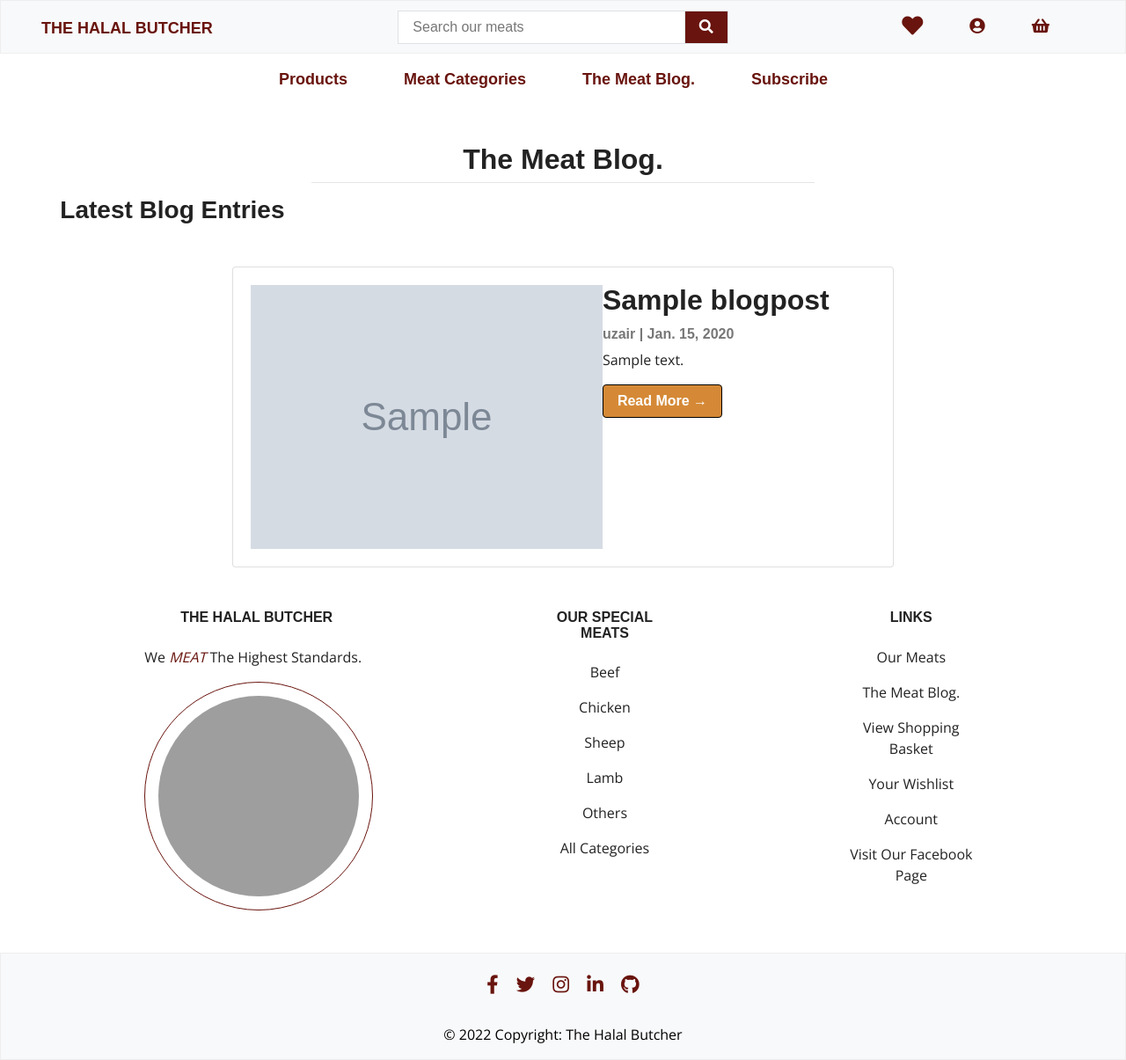
After one commit to legenduzair/the-halal-butcher, a Django app: page /blog/ in a window 1280 px wide. The commit adds this page. Shown: the whole page at 88% size. Run offline with Django 3.2, Linux system fonts and the light colour scheme; data comes from the database, SQL or seed files in the repository; tables that the repository leaves empty hold one stand-in row (values such as "Sample post"); grey boxes marked "Sample" are stand-in pictures; some libraries are stand-ins or nearby versions; some web fonts are replaced; grey boxes are pictures that could not be loaded.

Commit message:
Add template for blog list

```diff
--- /dev/null
+++ b/blog/templates/blog_detail.html
@@ -0,0 +1,2 @@
+{% extends 'base.html' %}
+{% load static %}
--- /dev/null
+++ b/blog/templates/blog_list.html
@@ -0,0 +1,49 @@
+{% extends 'base.html' %}
+{% load static %}
+
+{% block page_header %}
+    <div class="container header-container">
+        <div class="row">
+            <div class="col"></div>
+        </div>
+    </div>
+{% endblock %}
+
+{% block content %}
+<section>
+    <div class="container col-11">
+        <div class="row">
+            <div class="col text-center mt-5 mb-3 pt-3">
+                <h2> The Meat Blog. </h2>
+                <hr class="w-50 m-auto">
+            </div>
+        </div>
+        <div class="text-left">
+            <h3 class="mb-4">Latest Blog Entries</h3>
+        </div>
+        <div class="row">
+            <div class="col-12 col-md-10 col-xl-8 col-xxl-6 mx-auto">
+                {% if posts %}
+                    {% for post in posts %}
+                        <div class="card d-flex mt-4 flex-column flex-sm-row bg-one gap">
+                            <div class="card-body d-flex flex-row">
+                                {% if post.image %}
+                                <img src="{{ post.image.url }}" alt="{{ post.title }}" class="blog-card-image">
+                                {% else %}
+                                <img src="{{ MEDIA_URL }}noimage.png" alt="{{ product.name }}" class="blog-card-image">
+                                {% endif %}
+                                <div>
+                                    <h2 class="card-title">{{ post.title }}</h2>
+                                    <p class="card-text text-muted h6">{{ post.author }} | {{ post.created_on}} </p>
+                                    <p class="card-text">{{ post.content|slice:":200"|safe }}</p>
+                                    <a href="{% url 'blog_detail' post.slug  %}" class="btn btn-outline-warning">Read More &rarr;</a>
+                                </div>
+                            </div>
+                        </div>
+                    {% endfor %}
+                {% endif %}
+            </div>
+        </div>
+    </div>
+</section>
+{% endblock %}
--- a/static/css/style.css
+++ b/static/css/style.css
@@ -277,3 +277,9 @@ html {
     background: none;
     padding-top: 1rem;
 }
+
+/* Blog */
+
+.blog-card-image {
+    max-width: min(100%, 485px);
+}
--- a/templates/includes/main-nav.html
+++ b/templates/includes/main-nav.html
@@ -24,7 +24,7 @@
             </div>
         </li>
         <li class="nav-item dropdown">
-            <a class="logo-font font-weight-bold nav-link text-black mr-5" href="#" id="homeware-link" data-toggle="dropdown" aria-haspopup="true" aria-expanded="false">
+            <a class="logo-font font-weight-bold nav-link text-black mr-5" href="{% url 'blog_list' %}" id="homeware-link" data-toggle="dropdown" aria-haspopup="true" aria-expanded="false">
                 The Meat Blog.
             </a>
         </li>
```
